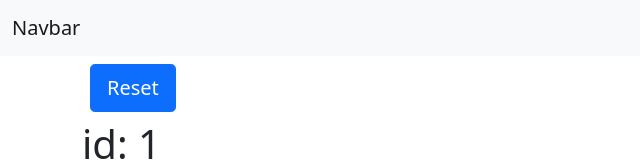
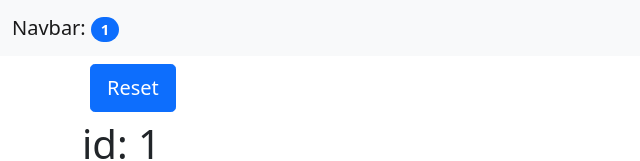
Before and after one commit to pesekt1/counters-client, a React (Create React App) app: page / in a window 1280 px wide. Shown: the top 161 px of the page, without its empty margins (0-640 px from the left). Built offline with nearby package versions, Linux system fonts and the light colour scheme.

Commit message:
navbar count

```diff
--- a/src/App.js
+++ b/src/App.js
@@ -41,7 +41,9 @@ class App extends Component {
   render() {
     return (
       <React.Fragment>
-        <Navbar />
+        <Navbar
+          totalCounters={this.state.counters.filter((c) => c.value > 0).length}
+        />
         <main className="container">
           <Counters
             counters={this.state.counters}
--- a/src/components/navbar.jsx
+++ b/src/components/navbar.jsx
@@ -7,7 +7,10 @@ class Navbar extends Component {
         <nav className="navbar navbar-light bg-light">
           <div className="container-fluid">
             <a className="navbar-brand" href="#">
-              Navbar
+              Navbar:{" "}
+              <span className="badge rounded-pill bg-primary">
+                {this.props.totalCounters}
+              </span>
             </a>
           </div>
         </nav>
```
Also changed, not shown: 1 other file (tests, documents, lock files or other folders).
